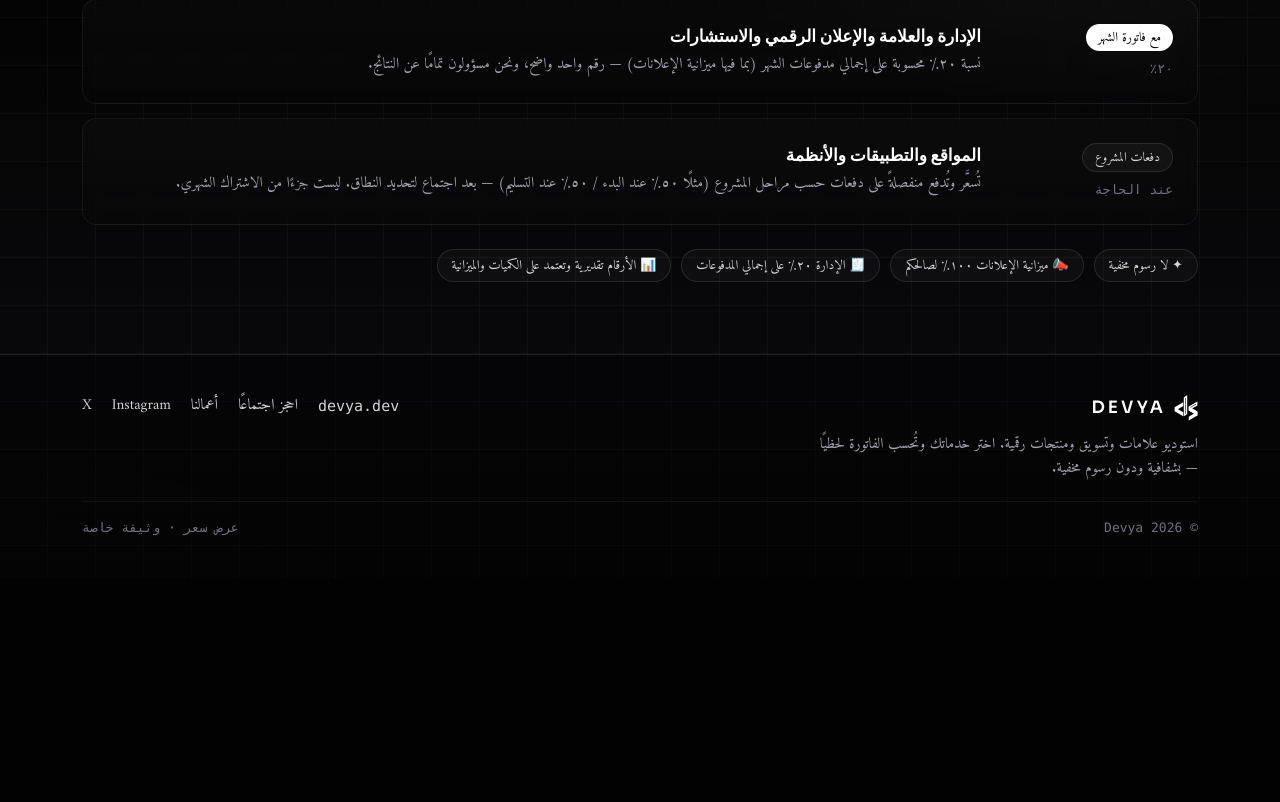
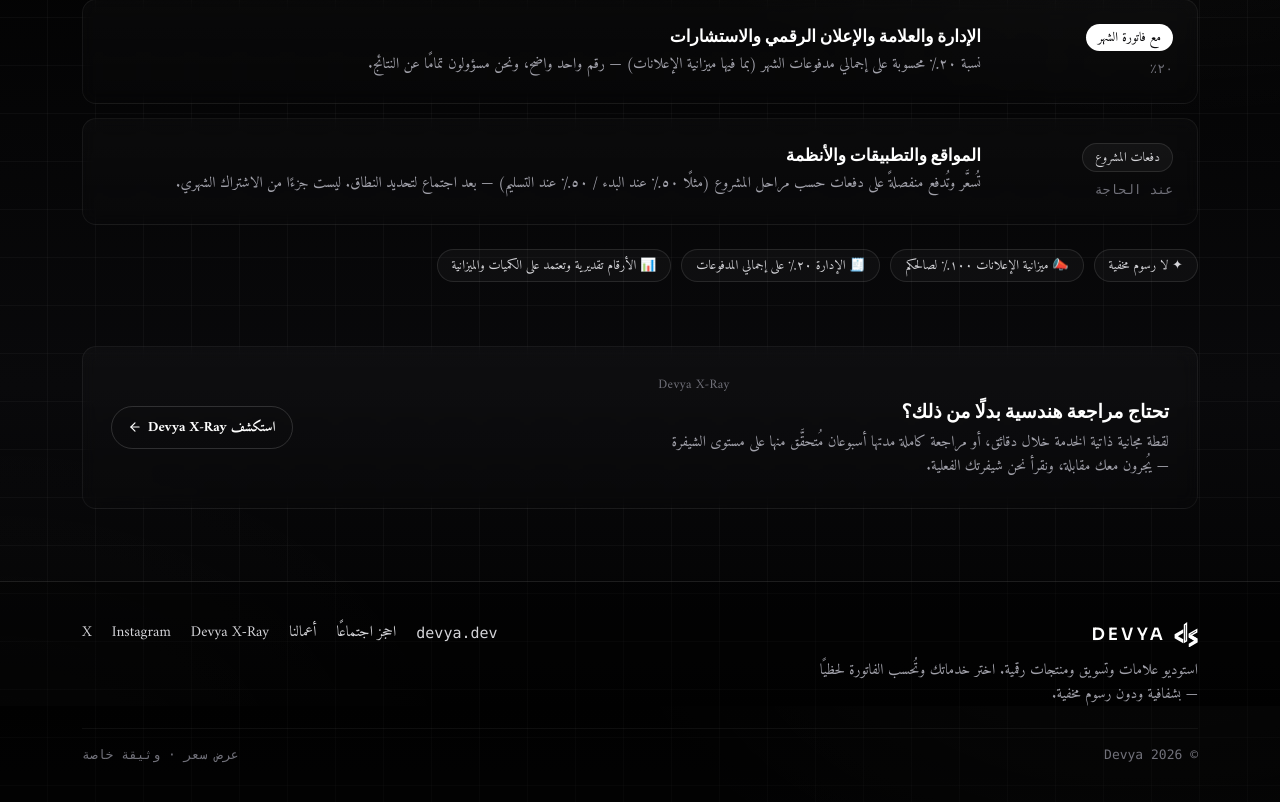
Before and after one commit to eng-AhmedMahmoud/devya-quote, a Next.js app: page / in a window 1280 px wide. Shown: the part 3294-4096 px from the top of the page. Before the commit the page ends 3872 px from the top, so only its background shows below. Built offline with nearby package versions, Linux system fonts and the light colour scheme; no server answers.

Commit message:
Add Devya X-Ray link (engineering review consultancy)

```diff
--- a/components/builder/footer-block.tsx
+++ b/components/builder/footer-block.tsx
@@ -47,6 +47,15 @@ export function FooterBlock({ lang }: Props) {
               {t.links.portfolio}
             </a>
             <a
+              href="https://xray.devya.dev"
+              target="_blank"
+              rel="noopener noreferrer"
+              className="hover:text-white transition"
+              dir="ltr"
+            >
+              {t.links.xray}
+            </a>
+            <a
               href="https://www.instagram.com/devyasoftware/"
               target="_blank"
               rel="noopener noreferrer"
--- a/components/builder/quote-builder.tsx
+++ b/components/builder/quote-builder.tsx
@@ -305,6 +305,33 @@ export function QuoteBuilder({
         </section>
 
         <PaymentTerms lang={lang} />
+
+        <section className="pb-12 sm:pb-16">
+          <div className="container mx-auto px-5 sm:px-8 max-w-[1180px]">
+            <div className="surface flex flex-col gap-4 p-6 sm:flex-row sm:items-center sm:justify-between sm:p-7">
+              <div className="min-w-0">
+                <span className="block text-[13px] font-medium text-zinc-500 tracking-wide" dir="ltr">
+                  {dict.xray.eyebrow}
+                </span>
+                <b className="mt-1 block font-sora font-semibold text-[19px] text-white leading-snug">
+                  {dict.xray.title}
+                </b>
+                <p className="mt-1.5 text-[15px] text-zinc-400 leading-relaxed max-w-[64ch]">
+                  {dict.xray.desc}
+                </p>
+              </div>
+              <a
+                href="https://xray.devya.dev"
+                target="_blank"
+                rel="noopener noreferrer"
+                className="inline-flex flex-none items-center justify-center gap-1.5 rounded-full border border-white/15 px-4 py-2.5 text-[14px] font-semibold text-white transition hover:bg-white/[0.06]"
+              >
+                {dict.xray.cta}
+                <ArrowRight className={`h-3.5 w-3.5 ${isRtl ? 'rotate-180' : ''}`} />
+              </a>
+            </div>
+          </div>
+        </section>
       </main>
 
       <FooterBlock lang={lang} />
--- a/lib/messages.ts
+++ b/lib/messages.ts
@@ -98,7 +98,14 @@ export type MessagesShape = {
       portfolio: string;
       contracts: string;
       quote: string;
+      xray: string;
     };
+  };
+  xray: {
+    eyebrow: string;
+    title: string;
+    desc: string;
+    cta: string;
   };
 };
 
@@ -288,7 +295,14 @@ const ar: MessagesShape = {
       portfolio: 'أعمالنا',
       contracts: 'العقود',
       quote: 'عرض السعر',
+      xray: 'Devya X-Ray',
     },
+  },
+  xray: {
+    eyebrow: 'Devya X-Ray',
+    title: 'تحتاج مراجعة هندسية بدلًا من ذلك؟',
+    desc: 'لقطة مجانية ذاتية الخدمة خلال دقائق، أو مراجعة كاملة مدتها أسبوعان مُتحقَّق منها على مستوى الشيفرة — يُجرون معك مقابلة، ونقرأ نحن شيفرتك الفعلية.',
+    cta: 'استكشف Devya X-Ray',
   },
 };
 
@@ -478,7 +492,14 @@ const en: MessagesShape = {
       portfolio: 'Our Work',
       contracts: 'Contracts',
       quote: 'Quote',
+      xray: 'Devya X-Ray',
     },
+  },
+  xray: {
+    eyebrow: 'Devya X-Ray',
+    title: 'Need an engineering review instead?',
+    desc: 'A free self-serve snapshot in minutes, or a full 2-week code-verified review — they interview you, we read your actual code.',
+    cta: 'Explore Devya X-Ray',
   },
 };
 
```
